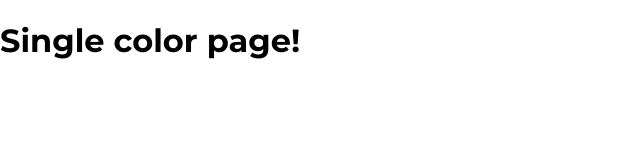
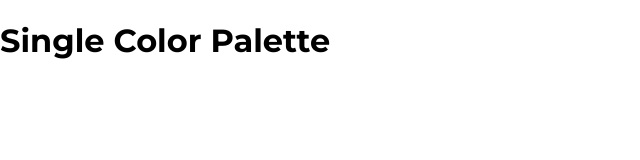
Before and after one commit to nilotpaldhar/colortip, a React (Create React App) app: page /palette/1/1 in a window 1280 px wide. Shown: the top 160 px of the page, without its empty margins (0-640 px from the left). Built offline with nearby package versions, Linux system fonts and the light colour scheme.

Commit message:
added single color palette and link

```diff
--- a/src/App.js
+++ b/src/App.js
@@ -2,6 +2,7 @@ import React, { Component } from 'react';
 import { Route, Switch } from 'react-router-dom';
 import PaletteList from './PaletteList';
 import Pallette from './Pallette';
+import SingleColorPalette from './SingleColorPalette';
 import seedColors from './seedColors';
 import { generatePalette } from './colorHelpers';
 
@@ -34,7 +35,7 @@ class App extends Component {
 				<Route
 					exact
 					path='/palette/:paletteId/:colorId'
-					render={() => <h1>Single color page!</h1>}
+					render={() => <SingleColorPalette />}
 				/>
 			</Switch>
 			// <div>
--- a/src/ColorBox.js
+++ b/src/ColorBox.js
@@ -19,7 +19,7 @@ class ColorBox extends Component {
 	}
 
 	render() {
-		const { background, name } = this.props;
+		const { background, name, moreUrl } = this.props;
 		const { copied } = this.state;
 		return (
 			<CopyToClipboard text={background} onCopy={this.changeCopyState}>
@@ -38,7 +38,7 @@ class ColorBox extends Component {
 						</div>
 						<button className='copy-button'>Copy</button>
 					</div>
-					<Link to='/' onClick={e => e.stopPropagation()}>
+					<Link to={moreUrl} onClick={e => e.stopPropagation()}>
 						<span className='see-more'>MORE</span>
 					</Link>
 				</div>
--- a/src/Pallette.js
+++ b/src/Pallette.js
@@ -20,11 +20,16 @@ class Pallette extends Component {
 	}
 
 	render() {
-		const { colors, paletteName, emoji } = this.props.palette;
+		const { colors, paletteName, emoji, id } = this.props.palette;
 		const { level, format } = this.state;
 
 		const colorBoxes = colors[level].map(color => (
-			<ColorBox key={color.id} background={color[format]} name={color.name} />
+			<ColorBox
+				key={color.id}
+				background={color[format]}
+				name={color.name}
+				moreUrl={`/palette/${id}/${color.id}`}
+			/>
 		));
 		return (
 			<div className='Palette'>
--- /dev/null
+++ b/src/SingleColorPalette.js
@@ -0,0 +1,13 @@
+import React, { Component } from 'react';
+
+class SingleColorPalette extends Component {
+	render() {
+		return (
+			<div>
+				<h1>Single Color Palette</h1>
+			</div>
+		);
+	}
+}
+
+export default SingleColorPalette;
```
